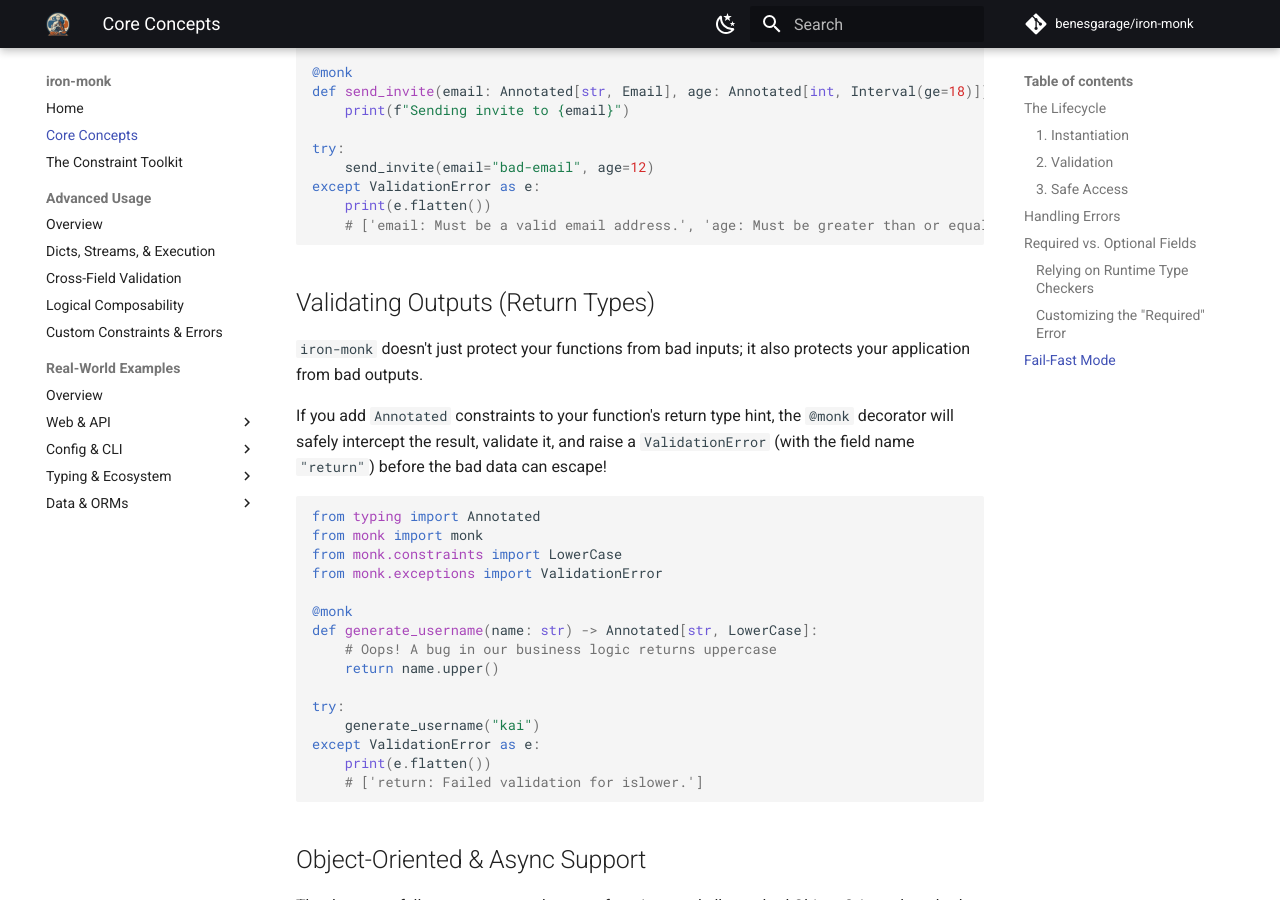
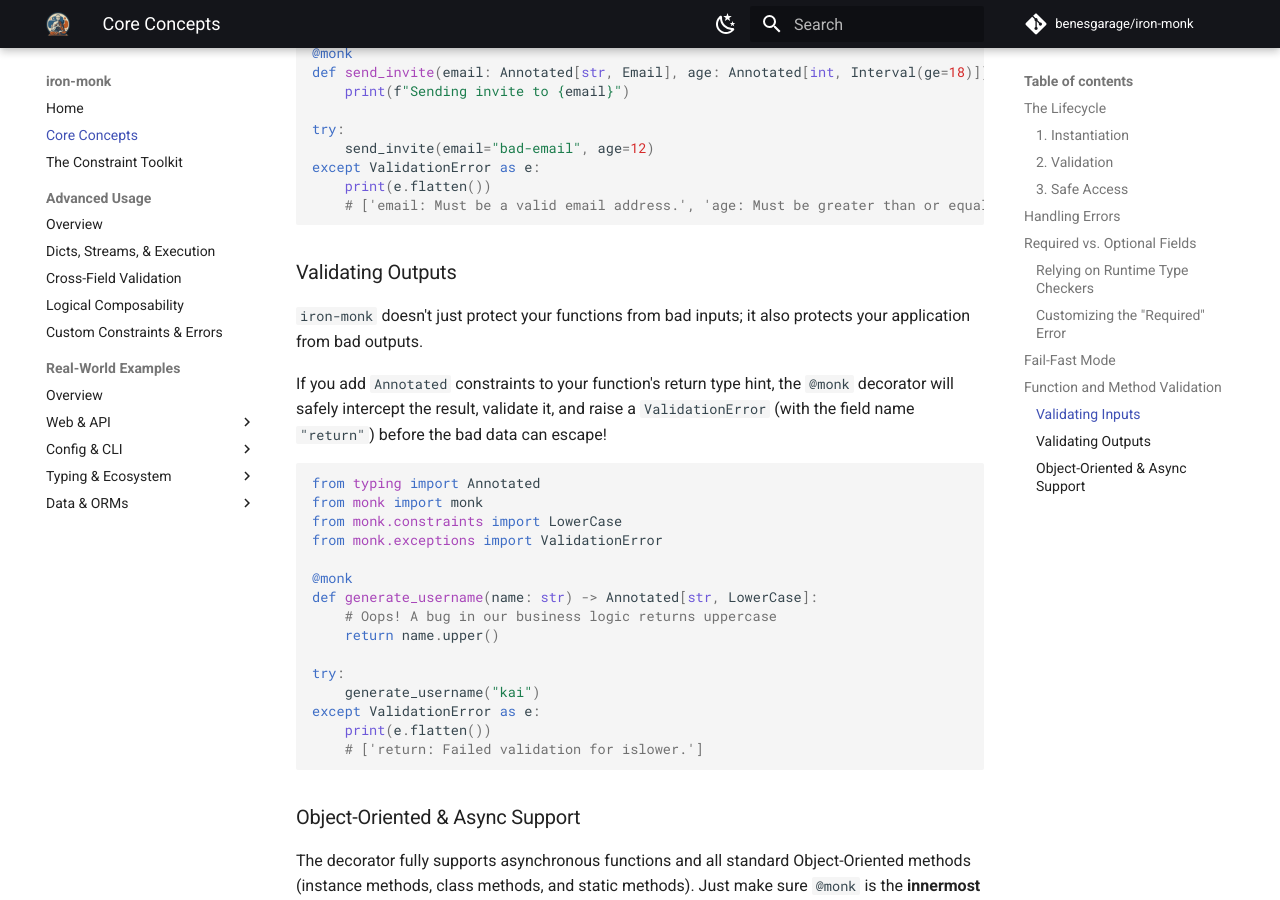
Before and after one commit to benesgarage/iron-monk, an MkDocs documentation site: the page built from docs/core_concepts.md, in a window 1280 px wide and 900 px high, scrolled down 4210 px. Built offline with MkDocs 1.6.1 and Material for MkDocs 9.7.7, drawn with Linux system fonts in a browser that asks for light colours; comment, search, counter and statistics services are not loaded.

Commit message:
Clean-up docs

````diff
--- a/docs/core_concepts.md
+++ b/docs/core_concepts.md
@@ -147,7 +147,7 @@
     authorization: Annotated[str, StartsWith("Bearer ")]
 ```
 
-# Function and Method Validation
+## Function and Method Validation
 
 While `iron-monk` is heavily tailored for validating Data Transfer Objects (DTOs), the `@monk` decorator is actually a dual-purpose tool.
 
@@ -155,7 +155,7 @@
 
 > **⚡ Note:** Unlike dataclasses, function validation is **always instantaneous (fail-fast)**. There is no deferred state; if the arguments violate your constraints, the function will immediately raise an error and will not run.
 
-## Validating Inputs
+### Validating Inputs
 
 When applied to a function, `iron-monk` will intercept the incoming arguments and validate them before the function executes.
 
@@ -177,7 +177,7 @@
     # ['email: Must be a valid email address.', 'age: Must be greater than or equal to 18.']
 ```
 
-## Validating Outputs (Return Types)
+### Validating Outputs
 
 `iron-monk` doesn't just protect your functions from bad inputs; it also protects your application from bad outputs.
 
@@ -201,7 +201,7 @@
     # ['return: Failed validation for islower.']
 ```
 
-## Object-Oriented & Async Support
+### Object-Oriented & Async Support
 
 The decorator fully supports asynchronous functions and all standard Object-Oriented methods (instance methods, class methods, and static methods). Just make sure `@monk` is the **innermost** decorator (placed directly above the function definition).
 
````
